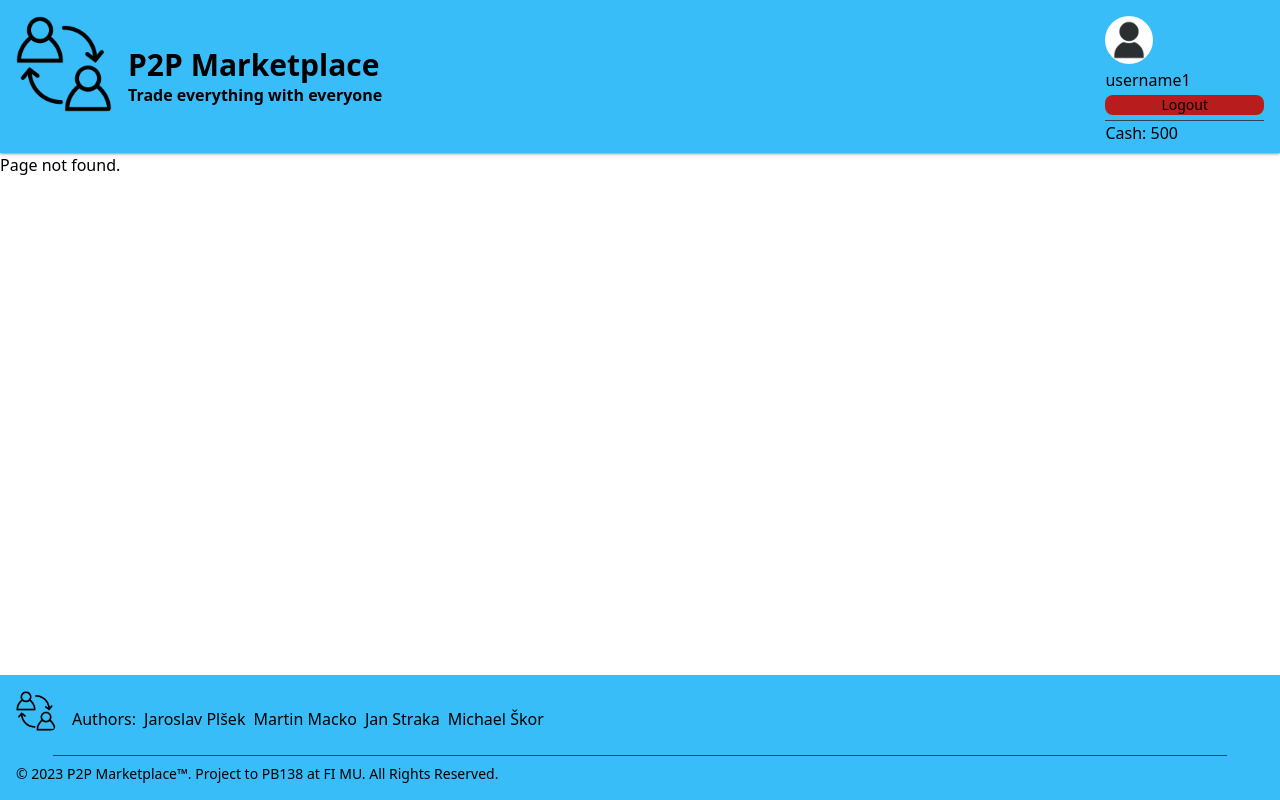
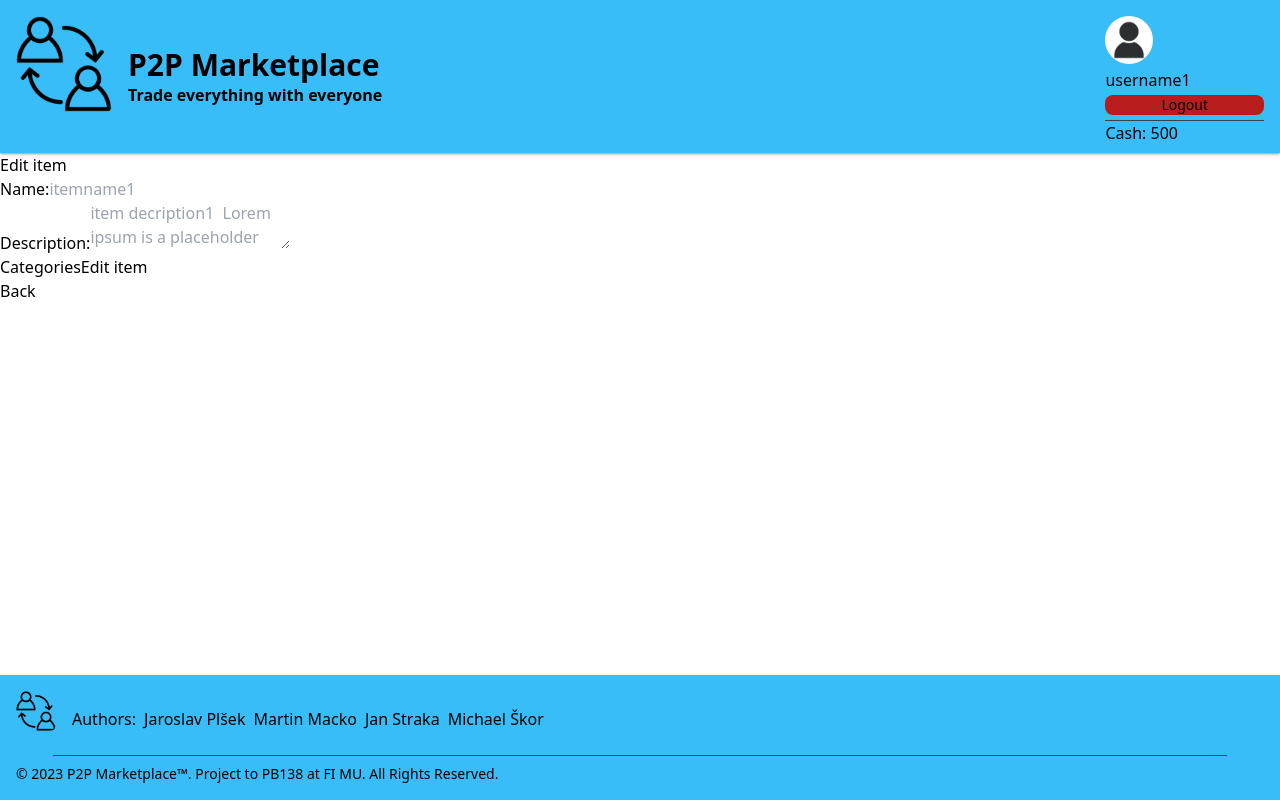
Before and after one commit to Jarda236/p2p-marketplace, a React (Vite) app in the folder frontend/: page /users/1/item/1/edit in a window 1280 px wide. Built offline with nearby package versions, Linux system fonts and the light colour scheme.

Commit message:
feat: edit item

```diff
--- a/frontend/src/components/Item/Create/ItemCreate.tsx
+++ b/frontend/src/components/Item/Create/ItemCreate.tsx
@@ -72,9 +72,8 @@ const ItemCreate:FC = () => {
                     </div>
                     <div>
                         <label htmlFor="description">Description:</label>
-                        <input
+                        <textarea
                             id="description"
-                            type="text"
                             {...register("description")} />
                         {isSubmitted && errors.description && <span>{errors.description.message}</span>}
                     </div>
--- a/frontend/src/components/Item/ItemUpdate/ItemUpdate.tsx
+++ b/frontend/src/components/Item/ItemUpdate/ItemUpdate.tsx
@@ -1,8 +1,100 @@
-import {FC} from "react";
+import {FC, useEffect, useState} from "react";
+import {object, string} from "yup";
+import {NavLink, useParams} from "react-router-dom";
+import {useRecoilState} from "recoil";
+import {userState} from "../../../state/atoms";
+import {SubmitHandler, useForm} from "react-hook-form";
+import {yupResolver} from "@hookform/resolvers/yup";
+import {CategoriesApi, ItemsApi} from "../../../services";
+import {useQuery} from "@tanstack/react-query";
+import CategoryFilter from "../../Offer/Overview/Filters/CategoryFilter";
+
+interface UpdateItemFormData {
+    name: string,
+    description: string
+}
+
+const ItemUpdateSchema = object().shape({
+    name: string().required("Name is required.").max(20, "Max 20 characters"),
+    description: string().required("Description is required.").max(500, "Max 500 characters.")
+});
 
 const ItemUpdate:FC = () => {
+    const [reason, setReason] = useState<string | null>(null);
+    const [showCategories, toggleShowCategories] = useState<boolean>(false);
+    const [selectedCategory, changeSelectedCategory] = useState<string[]>([]);
+    const {userId, itemId} = useParams();
+    const [user] = useRecoilState(userState);
+
+    const {register, handleSubmit, formState: {errors, isSubmitted}} = useForm<UpdateItemFormData>({
+        resolver: yupResolver(ItemUpdateSchema)
+    });
+
+    const onSubmit: SubmitHandler<UpdateItemFormData> = async (data) => {
+        if (selectedCategory.length === 0) {
+            setReason("You have to check one category.");
+        }
+        await ItemsApi.updateItem({name: data.name, description: data.description, image: "", category: selectedCategory[0]}).then(() => {
+            setReason("OK");
+        }).catch((reason) => setReason(reason.message));
+    }
+
+    const {data: categories} = useQuery({
+        queryKey: ['categories'],
+        queryFn: () => CategoriesApi.getCategories()
+    })
+
+    const {data: item} = useQuery({
+        queryKey: ['item'],
+        queryFn: () => ItemsApi.getItemById(itemId ?? ""),
+        enabled: !!itemId
+    })
+
+    const toggleCategory = (category: string) => {
+        changeSelectedCategory([category]);
+        return true;
+    }
+
+    if (user?.id !== userId || item?.userId !== user?.id) {
+        return <>
+            <span>You can not edit item of another user!</span>
+        </>
+    }
+
     return <>
-        {/**TODO**/}
+        {reason === null ?
+            <>
+                <h1>Edit item</h1>
+                <form onSubmit={handleSubmit(onSubmit)}>
+                    <div>
+                        <label htmlFor="name">Name:</label>
+                        <input
+                            id="name"
+                            type="text"
+                            placeholder={item?.name}
+                            {...register("name")} />
+                        {isSubmitted && errors.name && <span>{errors.name.message}</span>}
+                    </div>
+                    <div>
+                        <label htmlFor="description">Description:</label>
+                        <textarea
+                            id="description"
+                            placeholder={item?.description}
+                            {...register("description")} />
+                        {isSubmitted && errors.description && <span>{errors.description.message}</span>}
+                    </div>
+                    <button type="button" onClick={() => toggleShowCategories(!showCategories)} >Categories</button>
+                    {showCategories && <CategoryFilter toggleCategory={toggleCategory} categories={categories} />}
+                    <button className="green-button" type="submit">Edit item</button>
+                </form>
+            </> :
+            reason === "OK" ?
+                <h3>Item edited!</h3> :
+                <>
+                    <h3>Unable to create item.</h3>
+                    <p>Reason: {reason}</p>
+                </>}
+        <NavLink to={`/users/${userId}`}>Back</NavLink>
     </>
 }
 
--- a/frontend/src/components/Item/Overview/Item/ItemOverviewItem.tsx
+++ b/frontend/src/components/Item/Overview/Item/ItemOverviewItem.tsx
@@ -1,5 +1,6 @@
 import {FC, useState} from "react";
 import {Item} from "../../../../models";
+import {NavLink} from "react-router-dom";
 
 interface ItemOverviewItemProps {
     item: Item,
@@ -27,6 +28,9 @@ const ItemOverviewItem: FC<ItemOverviewItemProps> = ({item, toggleItem, checked}
                 <p className="grow text-base">{item.description}</p>
             </div>
         </section>
+        <section className="flex flex-col my-2 justify-between">
+            <NavLink to={`/users/${item.userId}/item/${item.id}/edit`} className="text-white bg-blue-700 hover:bg-blue-800 focus:ring-4 focus:ring-blue-300 font-medium rounded-lg text-sm px-5 py-2.5 mr-2 mb-2 dark:bg-blue-600 dark:hover:bg-blue-700 focus:outline-none dark:focus:ring-blue-800" >Edit item</NavLink>
+        </section>
     </div>
 }
 
--- a/frontend/src/components/app.tsx
+++ b/frontend/src/components/app.tsx
@@ -20,6 +20,7 @@ import CounterOfferOverview from "./CounterOffer/Overview/CounterOfferOverview";
 import CounterOfferDetails from "./CounterOffer/Details/CounterOfferDetails";
 import OfferBuy from "./Offer/Buy/OfferBuy";
 import ItemCreate from "./Item/Create/ItemCreate";
+import ItemUpdate from "./Item/ItemUpdate/ItemUpdate";
 export const App: FC = () => {
     const [user, setUser] = useRecoilState(userState);
 
@@ -44,6 +45,7 @@ export const App: FC = () => {
                             <Route path="/users" element={<UserOverview />} />
                             <Route path="/users/:userId" element={<UserDetails />} />
                             <Route path="/users/:userId/create-item" element={<ItemCreate />} />
+                            <Route path="/users/:userId/item/:itemId/edit" element={<ItemUpdate />} />
                             <Route path="/offers/:offerId/create-counter-offer" element={<CounterOfferCreate />} />
                             <Route path="/auth/login" element={<OfferOverview />} />
                             <Route path="/auth/register" element={<OfferOverview />} />
--- a/frontend/src/services/itemsApi.ts
+++ b/frontend/src/services/itemsApi.ts
@@ -1,4 +1,4 @@
-import {Item, ItemCreateBody} from "../models";
+import {Item, ItemCreateBody, ItemUpdateBody} from "../models";
 import axiosInstance from "./base";
 
 const ITEMS: Item[] = [
@@ -65,3 +65,12 @@ export const createItem = async (item: ItemCreateBody): Promise<void> => {
     });
     return response.data;
 }
+
+export const updateItem = async (item: ItemUpdateBody): Promise<void> => {
+    const response = await axiosInstance.post("/items", item, {
+        headers: {
+            "Content-Type": "application/json"
+        }
+    });
+    return response.data;
+}
```
Also changed, not shown: frontend/src/models/index.ts (+7 -0 lines).
